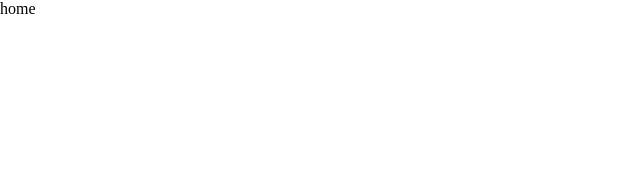
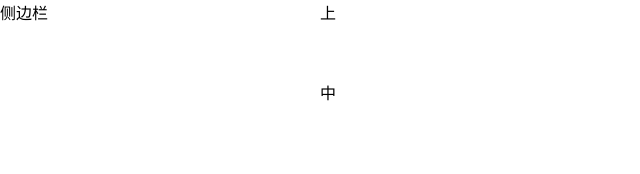
Before and after one commit to lily797/toutiao-PC, a Vue app: page /#/home in a window 1280 px wide. Shown: the top 174 px of the page, without its empty margins (0-640 px from the left). Built offline with nearby package versions, Linux system fonts and the light colour scheme.

Commit message:
主页布局

```diff
--- a/src/views/home/index.vue
+++ b/src/views/home/index.vue
@@ -1,15 +1,16 @@
 <template>
-  <div class="home">
-    home
-  </div>
+  <el-container>
+    <el-aside>侧边栏</el-aside>
+    <el-container>
+      <el-header>上</el-header>
+      <el-main>中</el-main>
+    </el-container>
+  </el-container>
 </template>
 
 <script>
-
 export default {
-  name: 'Home',
-  components: {
-
-  }
+  // name: "Home",
+  components: {}
 }
 </script>
```
